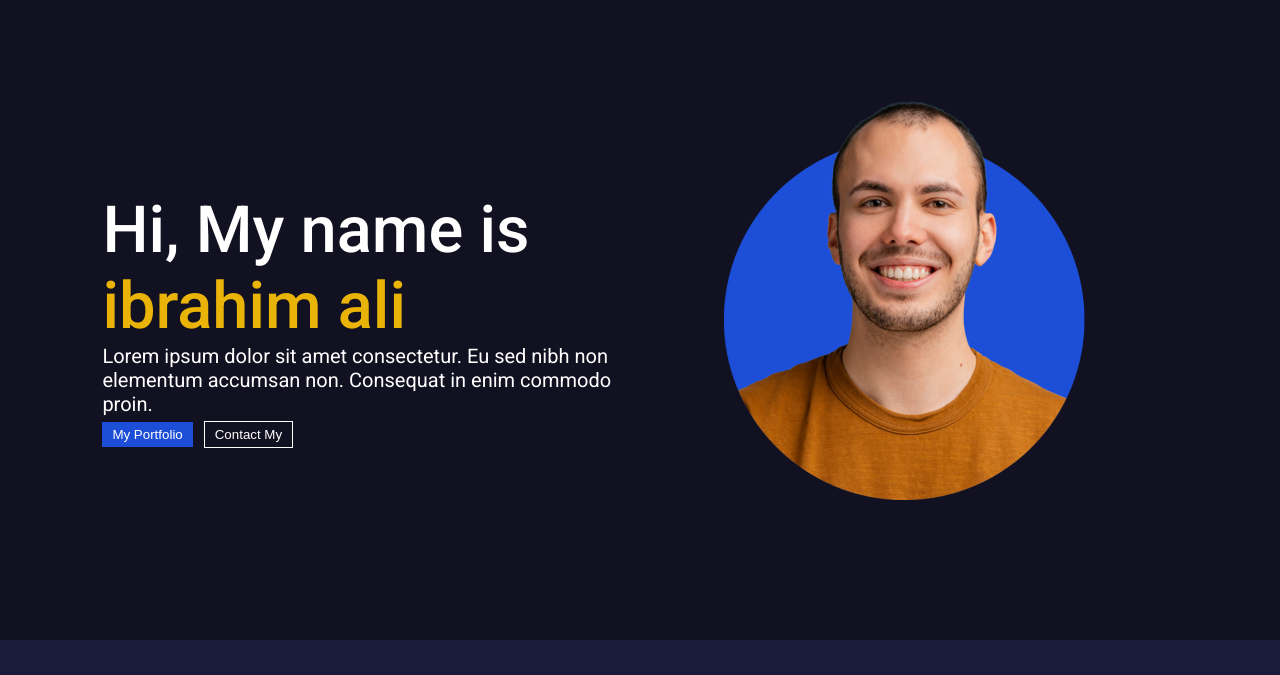
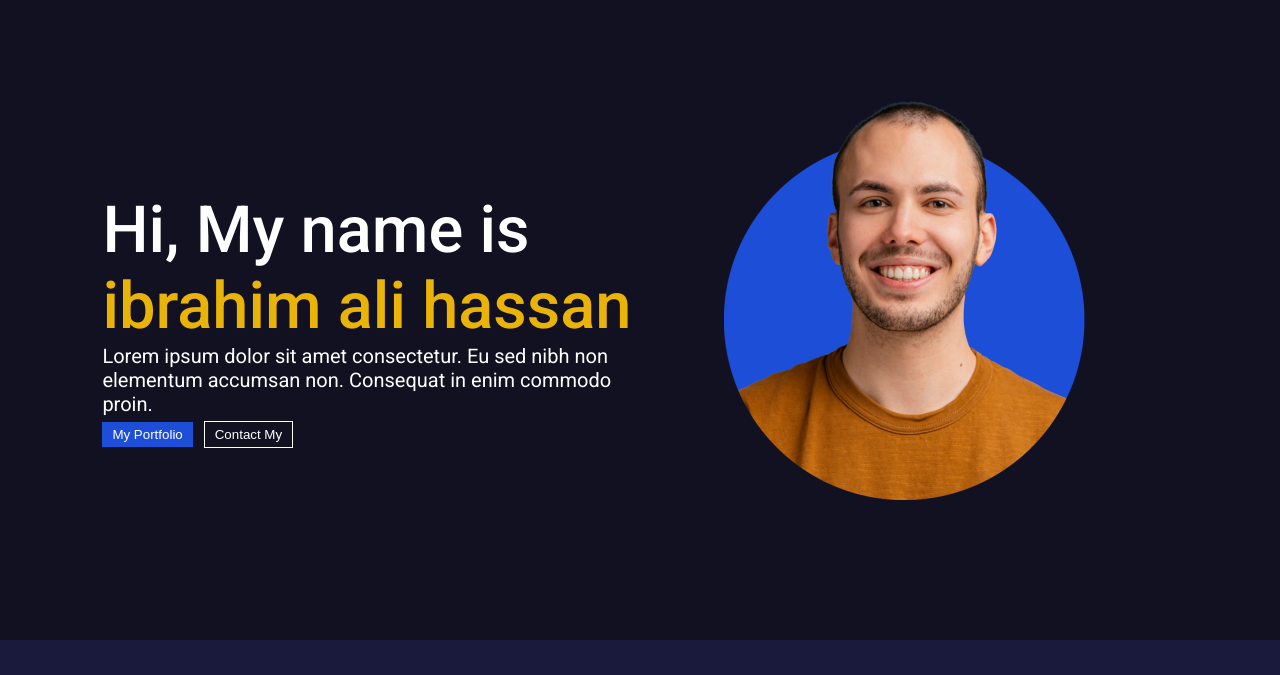
Before and after one commit to abdirahmanmahamoud/tijaabo, a plain HTML site: page index.html in a window 1280 px wide. Shown: the part 75-750 px from the top of the page. Drawn offline with Linux system fonts and the light colour scheme.

Commit message:
update name

```diff
--- a/index.html
+++ b/index.html
@@ -27,7 +27,7 @@
     </div>
     <div class="hero">
       <div class="text">
-        <h1>Hi, My name is <span>ibrahim ali</span></h1>
+        <h1>Hi, My name is <span>ibrahim ali hassan</span></h1>
         <p>
           Lorem ipsum dolor sit amet consectetur. Eu sed nibh non elementum
           accumsan non. Consequat in enim commodo proin.
```
